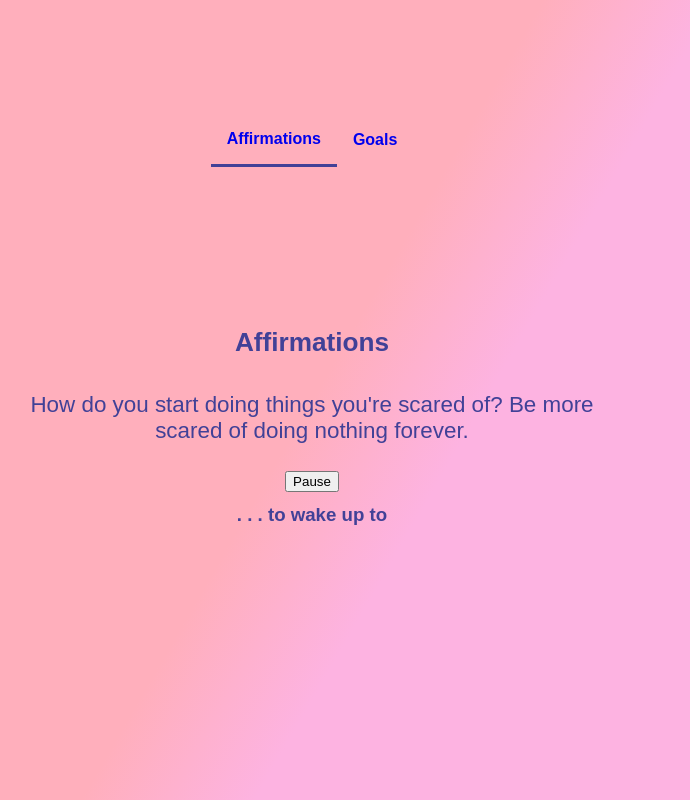
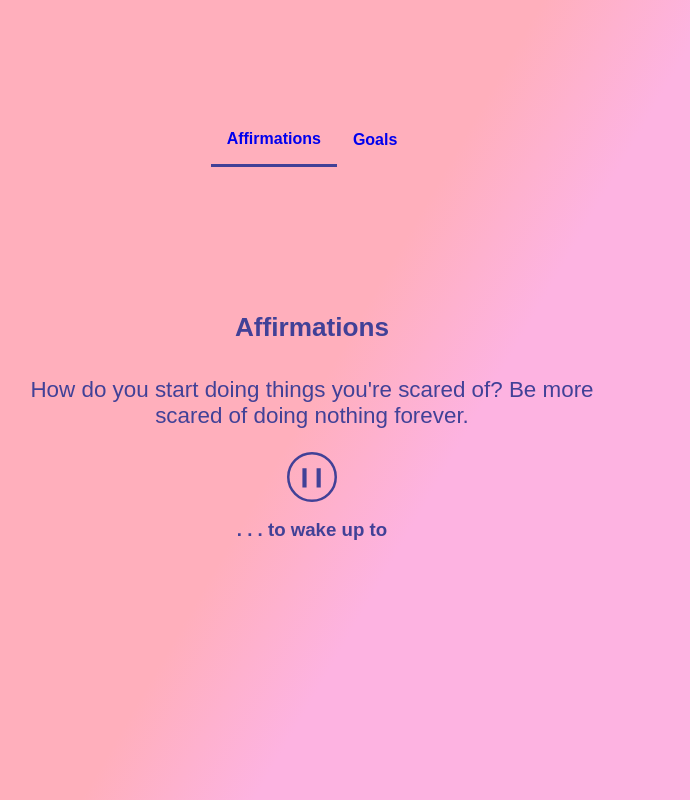
Before and after one commit to limiajayi/Affirmations, a React (Vite) app: page / in a window 1280 px wide. Shown: the whole page, without its empty margins (328-1018 px from the left). Built offline with nearby package versions, Linux system fonts and the light colour scheme; a web font is replaced by a local one.

Commit message:
made pause and resume icons and added them to selection #2

```diff
--- a/src/components/Selection.jsx
+++ b/src/components/Selection.jsx
@@ -1,4 +1,5 @@
 import { useState, useEffect } from "react";
+
 
 const Selection = ({ lines }) => {
 
@@ -31,9 +32,11 @@ const Selection = ({ lines }) => {
 
             <button onClick={() => {setPause(!pause)}}>
 
-                {pause ? 'Resume' : 'Pause'}
+                {pause ? <img src="/resumeButton.svg" alt="Resume" />  : <img src="/pauseButton.svg" alt="Pause" />}
 
             </button>
+
+
         </>
     )
 
--- a/src/styles/App.css
+++ b/src/styles/App.css
@@ -14,6 +14,21 @@ small {
     display: block;
     font-weight: bold;
     margin: .7rem;
+}
+
+button {
+    background: none;
+    color: rgb(65, 65, 151);
+    border: none;
+}
+
+button img {
+    width: 50px;
+    height: 50px;
+}
+
+button:hover {
+    cursor: pointer;
 }
 
 .views {
```
Also changed, not shown: public/pauseButton.svg (added), public/resumeButton.svg (added).
